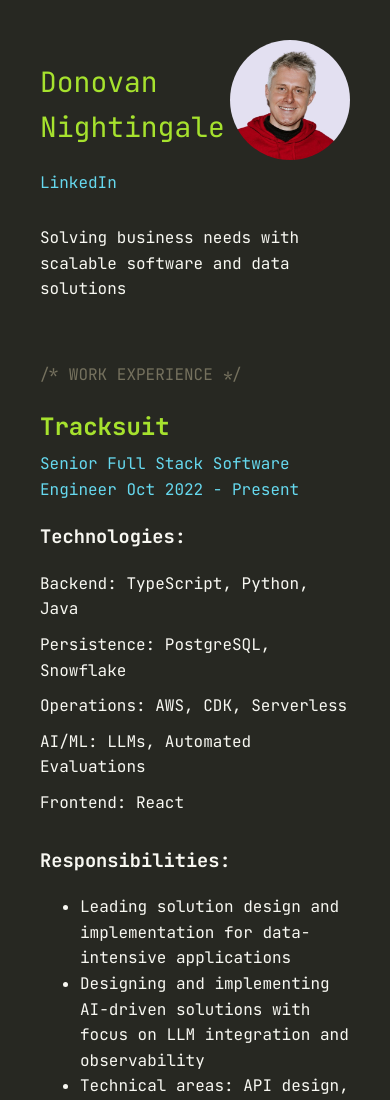
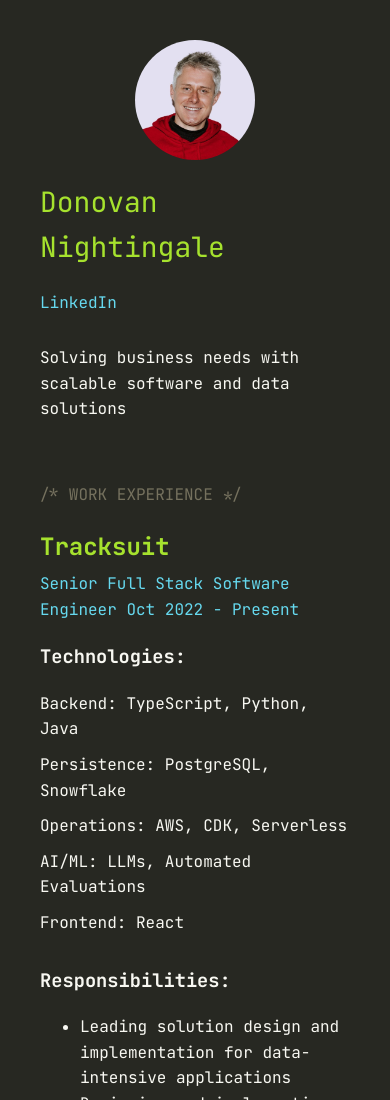
Before and after one commit to apemann/cv, a plain HTML site: page index.html in a window 390 px wide. Shown: the top 1100 px of the page. Drawn offline with Linux system fonts and the light colour scheme.

Commit message:
Fix mobile layout

```diff
--- a/index.html
+++ b/index.html
@@ -25,6 +25,7 @@
       .header {
         margin-bottom: 60px;
         padding-top: 20px;
+        position: relative;
       }
 
       .name {
@@ -41,6 +42,18 @@
         height: 120px;
         border-radius: 50%;
         object-fit: cover;
+      }
+
+      @media (max-width: 768px) {
+        .header {
+          padding-top: 140px;
+        }
+
+        .profile-image {
+          top: 0;
+          right: 50%;
+          transform: translateX(50%);
+        }
       }
 
       .header p {
```
